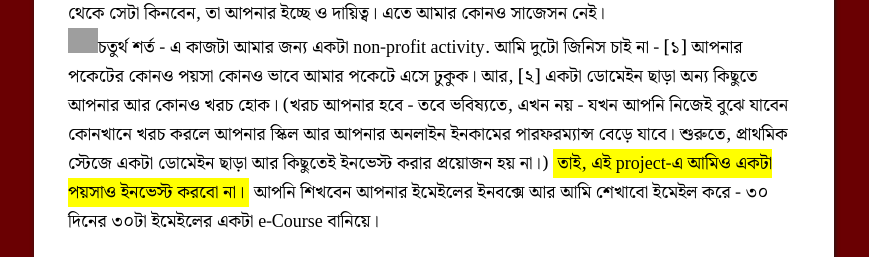
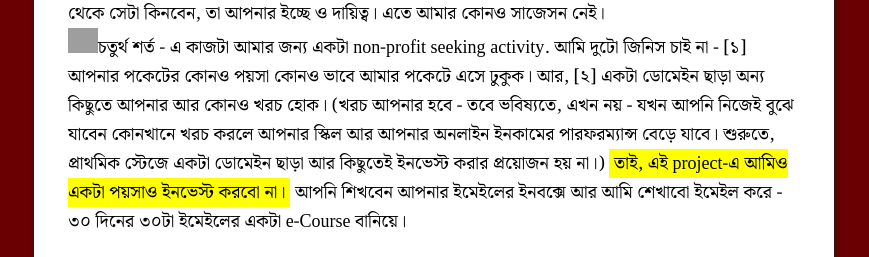
Before and after one commit to selflearningtips/home, a plain HTML site: page index.html in a window 1280 px wide. Shown: the part 889-1146 px from the top of the page, without its empty margins (206-1075 px from the left). Drawn offline with nearby package versions, Linux system fonts and the light colour scheme; grey boxes are pictures that could not be loaded.

Commit message:
Update index.html

```diff
--- a/index.html
+++ b/index.html
@@ -147,7 +147,7 @@ bn {
 <br />
 <img src="https://i.imgur.com/7i50H6S.jpg" alt="" width="30" height="25" />দ্বিতীয় শর্ত - কম্পিউটার থাকতে হবে (বা কাফের কম্পিউটার ব্যবহার করলেও হবে)। কেবলমাত্র ফোনের হ্যান্ডসেট দিয়ে কাজ সারবার মানসিকতা সাফল্য দেবে না।<br />
 <img src="https://i.imgur.com/7i50H6S.jpg" alt="" width="30" height="25" />তৃতীয় শর্ত - একটা ডোমেইন কেনার ক্ষমতা ও ইচ্ছে আপনার থাকতে হবে। (এরজন্য $1-ই যথেষ্ট।) কোথায় থেকে সেটা কিনবেন, তা আপনার ইচ্ছে ও দায়িত্ব। এতে আমার কোনও সাজেসন নেই।<br />
-<img src="https://i.imgur.com/7i50H6S.jpg" alt="" width="30" height="25" />চতুর্থ শর্ত - এ কাজটা আমার জন্য একটা non-profit activity. আমি দুটো জিনিস চাই না - [১] আপনার পকেটের কোনও পয়সা কোনও ভাবে আমার পকেটে এসে ঢুকুক। আর, [২] একটা ডোমেইন ছাড়া অন্য কিছুতে আপনার আর কোনও খরচ হোক। (খরচ আপনার হবে - তবে ভবিষ্যতে, এখন নয় - যখন আপনি নিজেই বুঝে যাবেন কোনখানে খরচ করলে আপনার স্কিল আর আপনার অনলাইন ইনকামের পারফরম্যান্স বেড়ে যাবে। শুরুতে, প্রাথমিক স্টেজে একটা ডোমেইন ছাড়া আর কিছুতেই ইনভেস্ট করার প্রয়োজন হয় না।)  <span style="background-color: #ffff00;">&nbsp;তাই, এই project-এ আমিও একটা পয়সাও ইনভেস্ট করবো না।&nbsp;</span> আপনি শিখবেন আপনার ইমেইলের ইনবক্সে আর আমি শেখাবো ইমেইল করে - ৩০ দিনের ৩০টা ইমেইলের একটা e-Course বানিয়ে।<br /><br />
+<img src="https://i.imgur.com/7i50H6S.jpg" alt="" width="30" height="25" />চতুর্থ শর্ত - এ কাজটা আমার জন্য একটা non-profit seeking activity. আমি দুটো জিনিস চাই না - [১] আপনার পকেটের কোনও পয়সা কোনও ভাবে আমার পকেটে এসে ঢুকুক। আর, [২] একটা ডোমেইন ছাড়া অন্য কিছুতে আপনার আর কোনও খরচ হোক। (খরচ আপনার হবে - তবে ভবিষ্যতে, এখন নয় - যখন আপনি নিজেই বুঝে যাবেন কোনখানে খরচ করলে আপনার স্কিল আর আপনার অনলাইন ইনকামের পারফরম্যান্স বেড়ে যাবে। শুরুতে, প্রাথমিক স্টেজে একটা ডোমেইন ছাড়া আর কিছুতেই ইনভেস্ট করার প্রয়োজন হয় না।)  <span style="background-color: #ffff00;">&nbsp;তাই, এই project-এ আমিও একটা পয়সাও ইনভেস্ট করবো না।&nbsp;</span> আপনি শিখবেন আপনার ইমেইলের ইনবক্সে আর আমি শেখাবো ইমেইল করে - ৩০ দিনের ৩০টা ইমেইলের একটা e-Course বানিয়ে।<br /><br />
 এই চারটে শর্ত মেনে (যদিও আমি কখনো দেখতে যাবো না সে শর্ত আপনি মানছেন কি মানছেন না) অনলাইনে আয় করার বেসিক সেই টেকনিকটা জানার ও শেখার ইচ্ছে যদি আপনার থাকে -<br />
 নীচের বাটনে ক্লিক করে আপনার আগ্রহ প্রকাশ করে একটা ইমেইল আমাকে পাঠিয়ে দিন:<br /><br /></p>
 <p style="margin-bottom: 10px; text-align: center;"><a style="display: inline-block; text-decoration: none; border: 1px solid #6a0002; border-radius: 4px; padding: 12px; background: linear-gradient(to bottom,#6a0002,#6a0002); color: #ffffff;" href="https://mail.google.com/mail/u/0/?view=cm&fs=1&tf=1&to=diyghq@gmail.com&su=DIY+ecourse" target="blank">এখানে ক্লিক করুন</a></p>
```
